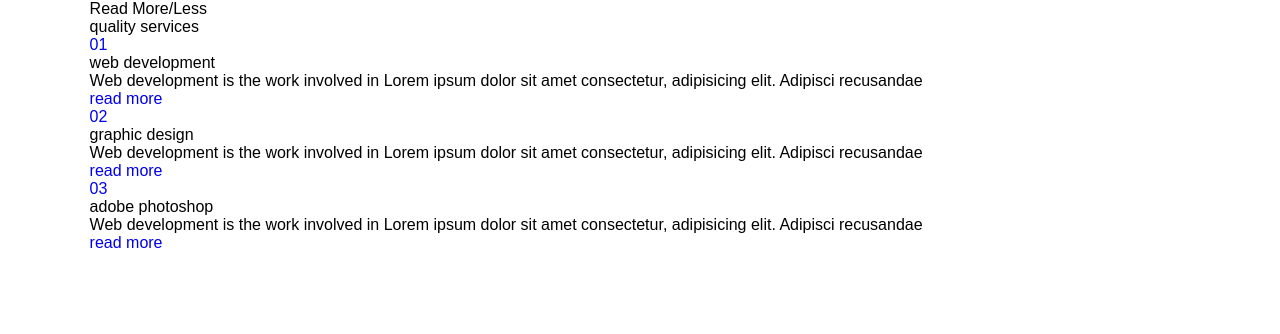
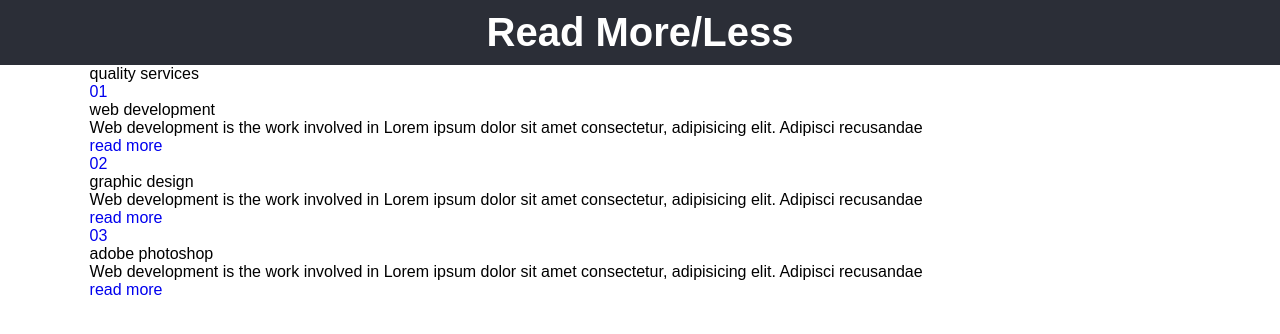
Before and after one commit to AniketShrirao/Read-More-Less-JS, a plain HTML site: page index.html in a window 1280 px wide. Drawn offline with Linux system fonts and the light colour scheme.

Commit message:
css styling started

```diff
--- a/assets/css/style.css
+++ b/assets/css/style.css
@@ -107,10 +107,16 @@ li {
   Header styling starts here
 =================================*/
 
-
-
-
-
+header .wrapper {
+  width: 100%;
+  padding: 10px 0;
+  color: #fff;
+  background-color: #2b2e37;
+  font-size: 40px;
+  font-weight: 600;
+  display: flex;
+  justify-content: center;
+}
 
 /*=================================
   Header styling ends here
```
